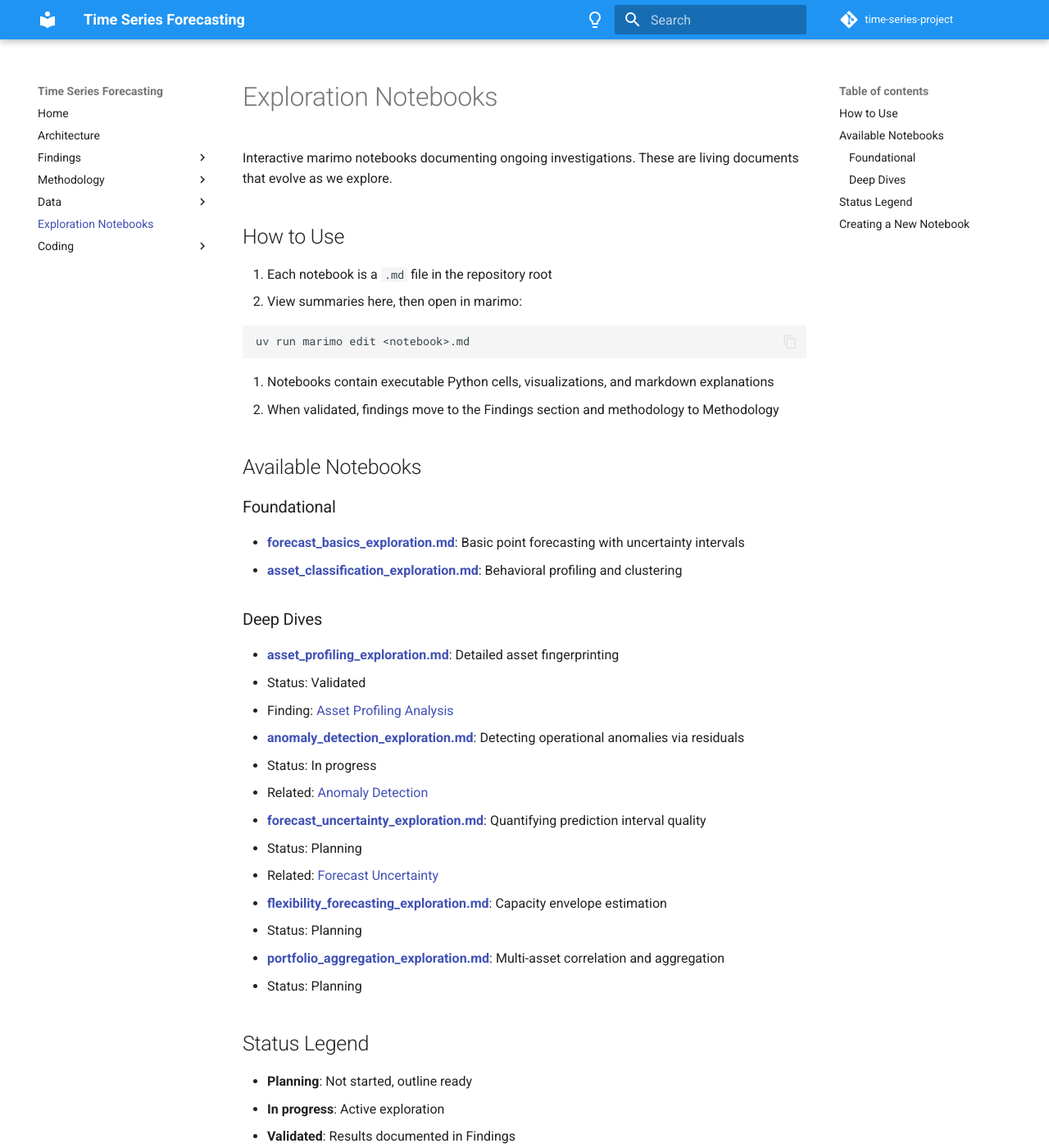
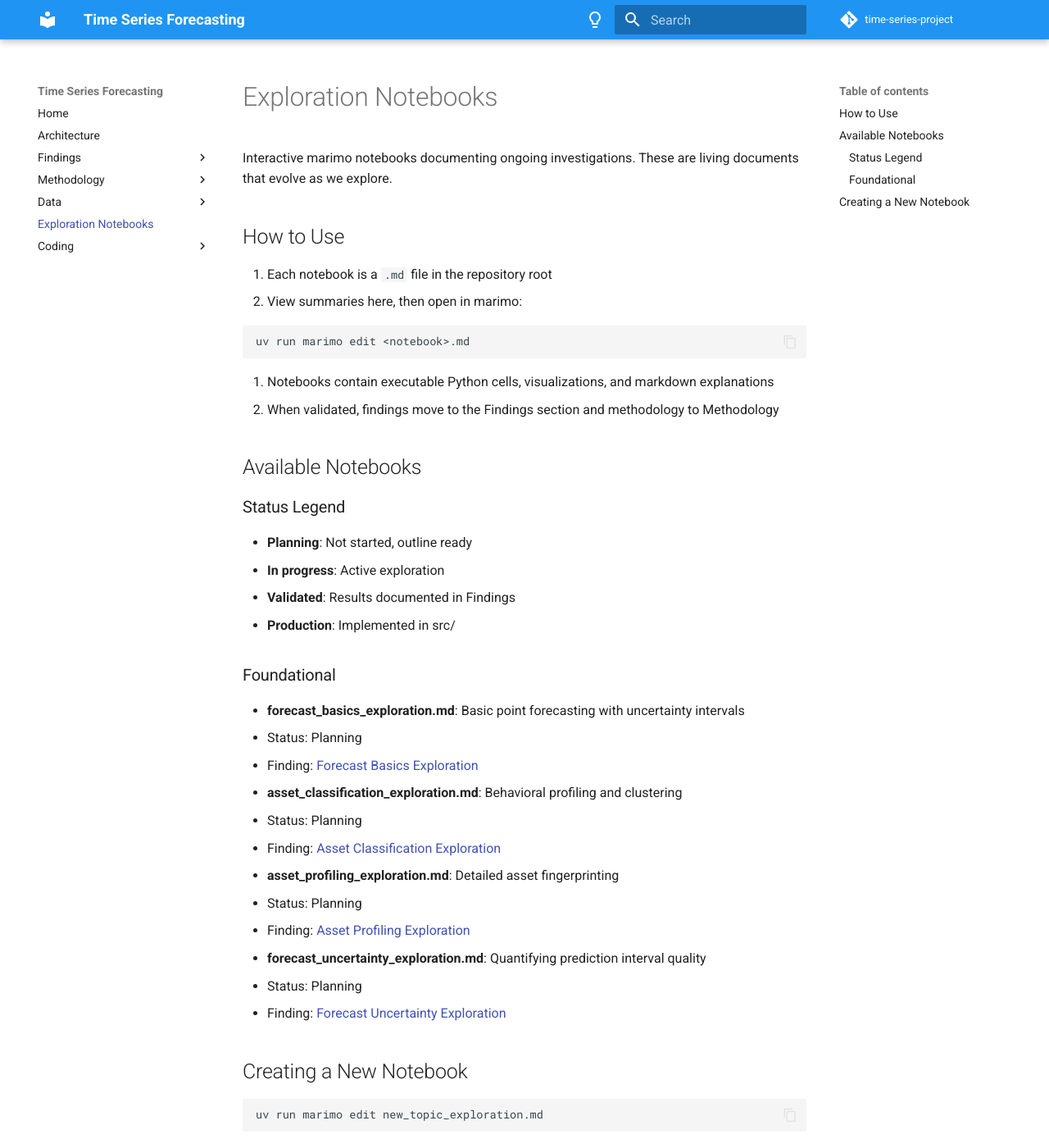
Before and after one commit to rhyslwells/Time-Series-Project, an MkDocs documentation site: the page built from docs_src/notebooks.md, in a window 1280 px wide and 1400 px high. Shown: the whole window at 82% size. Built offline with MkDocs 1.6.1 and Material for MkDocs 9.7.7, drawn with Linux system fonts in a browser that asks for light colours; comment, search, counter and statistics services are not loaded.

Commit message:
notebook cleaned up

```diff
--- a/docs_src/notebooks.md
+++ b/docs_src/notebooks.md
@@ -16,37 +16,30 @@ uv run marimo edit <notebook>.md
 
 ## Available Notebooks
 
-### Foundational
-
-- **[forecast_basics_exploration.md](../forecast_basics_exploration.md)**: Basic point forecasting with uncertainty intervals
-- **[asset_classification_exploration.md](../asset_classification_exploration.md)**: Behavioral profiling and clustering
-
-### Deep Dives
-
-- **[asset_profiling_exploration.md](../asset_profiling_exploration.md)**: Detailed asset fingerprinting
-  - Status: Validated
-  - Finding: [Asset Profiling Analysis](findings/asset_profiling.md)
-
-- **[anomaly_detection_exploration.md](../anomaly_detection_exploration.md)**: Detecting operational anomalies via residuals
-  - Status: In progress
-  - Related: [Anomaly Detection](findings/anomaly_detection.md)
-
-- **[forecast_uncertainty_exploration.md](../forecast_uncertainty_exploration.md)**: Quantifying prediction interval quality
-  - Status: Planning
-  - Related: [Forecast Uncertainty](findings/forecast_uncertainty.md)
-
-- **[flexibility_forecasting_exploration.md](../flexibility_forecasting_exploration.md)**: Capacity envelope estimation
-  - Status: Planning
-
-- **[portfolio_aggregation_exploration.md](../portfolio_aggregation_exploration.md)**: Multi-asset correlation and aggregation
-  - Status: Planning
-
-## Status Legend
+### Status Legend
 
 - **Planning**: Not started, outline ready
 - **In progress**: Active exploration
 - **Validated**: Results documented in Findings
 - **Production**: Implemented in src/
+
+### Foundational
+
+- **forecast_basics_exploration.md**: Basic point forecasting with uncertainty intervals
+  - Status: Planning
+  - Finding: [Forecast Basics Exploration](findings/forecast_basics_exploration.md)
+
+- **asset_classification_exploration.md**: Behavioral profiling and clustering
+  - Status: Planning
+  - Finding: [Asset Classification Exploration](findings/asset_classification_exploration.md)
+
+- **asset_profiling_exploration.md**: Detailed asset fingerprinting
+  - Status: Planning
+  - Finding: [Asset Profiling Exploration](findings/asset_profiling_exploration.md)
+
+- **forecast_uncertainty_exploration.md**: Quantifying prediction interval quality
+  - Status: Planning
+  - Finding: [Forecast Uncertainty Exploration](findings/forecast_uncertainty_exploration.md)
 
 ## Creating a New Notebook
 
```
